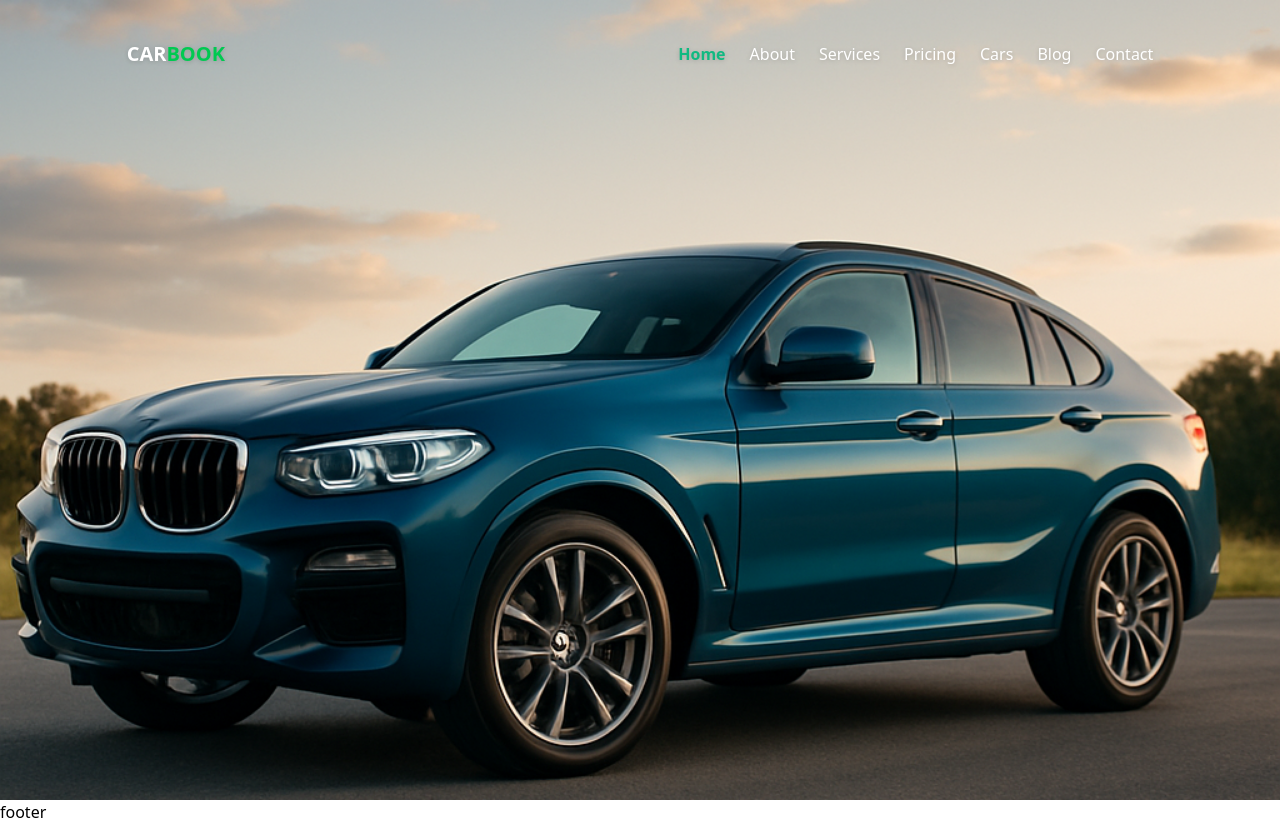
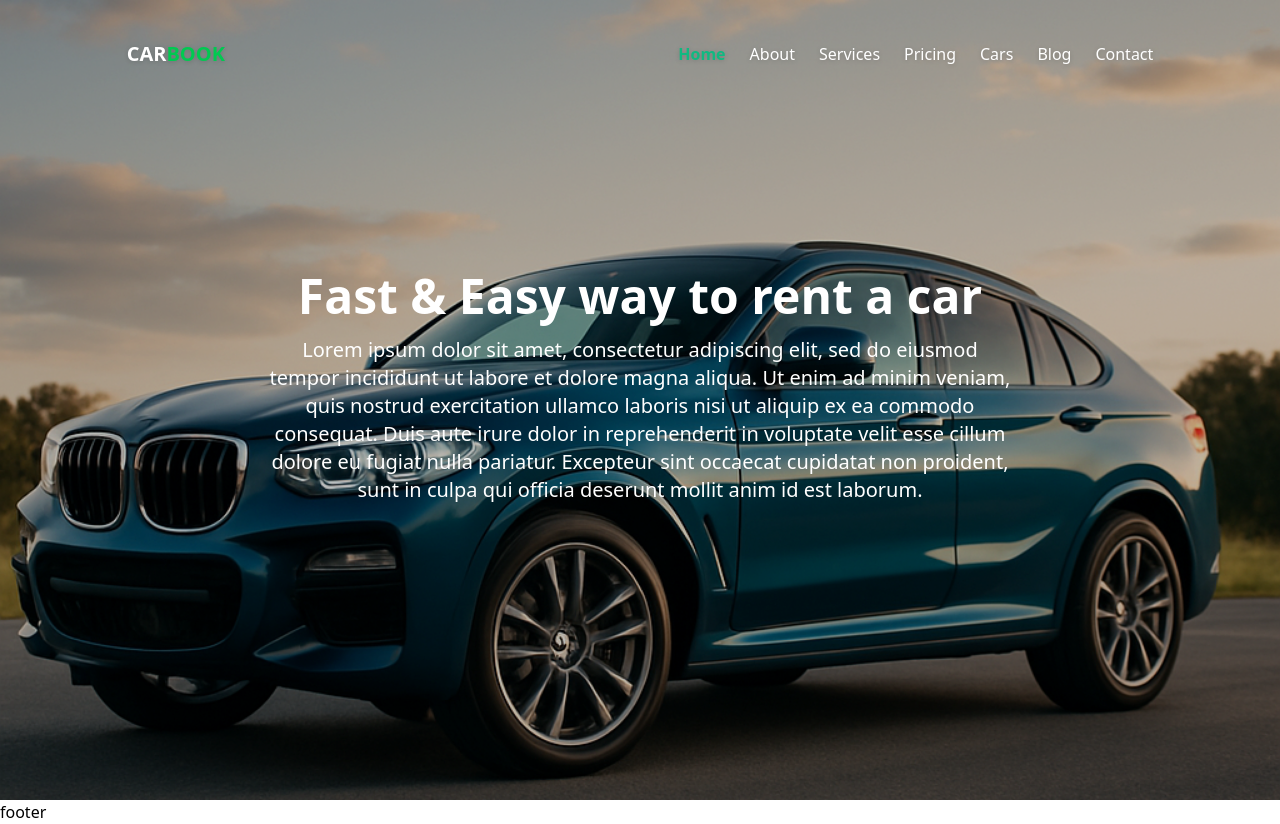
Before and after one commit to jasna18/vue-carbook, a Vue app in the folder carbook/: page / in a window 1280 px wide. Built offline with nearby package versions, Linux system fonts and the light colour scheme.

Commit message:
added texts

```diff
--- a/carbook/src/components/homePage/HeroSection.vue
+++ b/carbook/src/components/homePage/HeroSection.vue
@@ -3,12 +3,20 @@ import bgImage from "../../assets/images/bg_1.png";
 </script>
 
 <template>
-    <section class="bg-cover" :style="{ backgroundImage: `url(${bgImage})` }">
-<!-- <div class="container">
-    <h1 class="text-center">Welcome to my website</h1>
-    <p class="text-center">This is a simple hero section with a background image.</p>
-
-</div> -->
+    <section class="bg-cover relative h-screen" :style="{ backgroundImage: `url(${bgImage})` }">
+<div class="absolute inset-0 bg-black opacity-25"></div>
+    <div class="relative flex items-center justify-center h-full text-center text-white px-4">
+      <div class="w-full md:w-3/5">
+        <h1 class="text-4xl md:text-5xl font-bold mb-4">Fast & Easy way to rent a car</h1>
+        <p class="text-md md:text-xl mb-6">
+          Lorem ipsum dolor sit amet, consectetur adipiscing elit, sed do eiusmod tempor incididunt ut
+          labore et dolore magna aliqua. Ut enim ad minim veniam, quis nostrud exercitation ullamco laboris
+           nisi ut aliquip ex ea commodo consequat. Duis aute irure dolor in reprehenderit in voluptate
+            velit esse cillum dolore eu fugiat nulla pariatur. Excepteur sint occaecat cupidatat non proident,
+             sunt in culpa qui officia deserunt mollit anim id est laborum.
+        </p>
+      </div>
+    </div>
     </section>
 </template>
 <style scoped>
```
